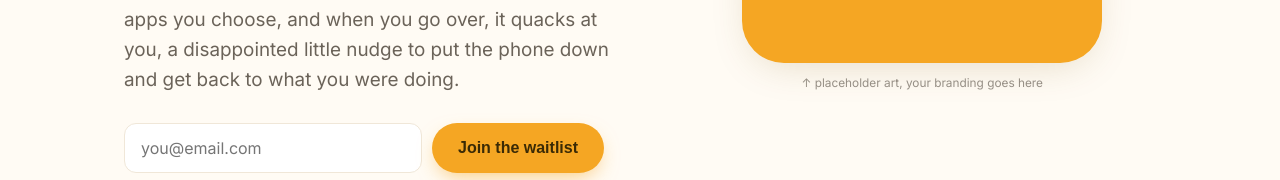
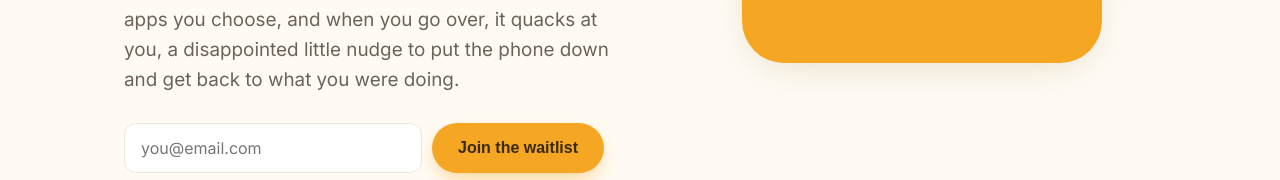
Before and after one commit to SausageBandit/Deskduck, a plain HTML site: page index.html in a window 1280 px wide. Shown: the part 599-779 px from the top of the page. Drawn offline with Linux system fonts and the light colour scheme.

Commit message:
Remove placeholder caption under hero logo

```diff
--- a/index.html
+++ b/index.html
@@ -244,7 +244,6 @@
         <span class="quack-bubble">Quack! 📵</span>
         <!-- ▶ placeholder duck — replace with your real mascot/render -->
         <img src="assets/deskduck-duck.svg" alt="DeskDuck — placeholder duck illustration" />
-        <span class="placeholder-tag">↑ placeholder art, your branding goes here</span>
       </div>
     </div>
   </div>
```
Also changed, not shown: 1 other file.
